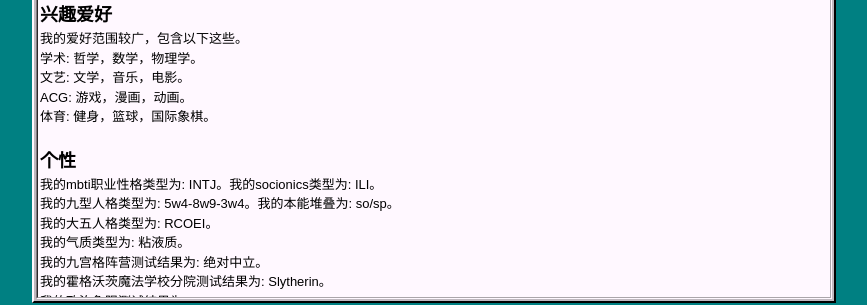
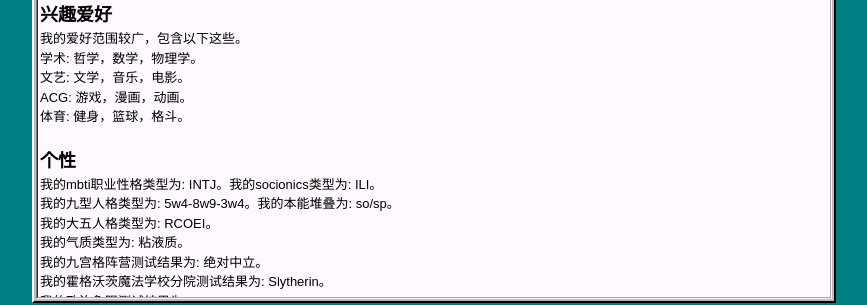
Before and after one commit to player1-Z/player1-Z.github.io, a Jekyll site: the page built from _posts/2020-10-24-Selfintro.md, in a window 1280 px wide. Shown: the part 610-915 px from the top of the page, without its empty margins (206-1073 px from the left). Built offline with Jekyll 4.4.1, drawn with Linux system fonts in a browser that asks for light colours.

Commit message:
Update 2020-10-24-Selfintro.md

```diff
--- a/_posts/2020-10-24-Selfintro.md
+++ b/_posts/2020-10-24-Selfintro.md
@@ -15,7 +15,7 @@ tags: info
   学术: 哲学，数学，物理学。
   文艺: 文学，音乐，电影。
   ACG: 游戏，漫画，动画。
-  体育: 健身，篮球，国际象棋。
+  体育: 健身，篮球，格斗。
 
 
 ## 个性
```
